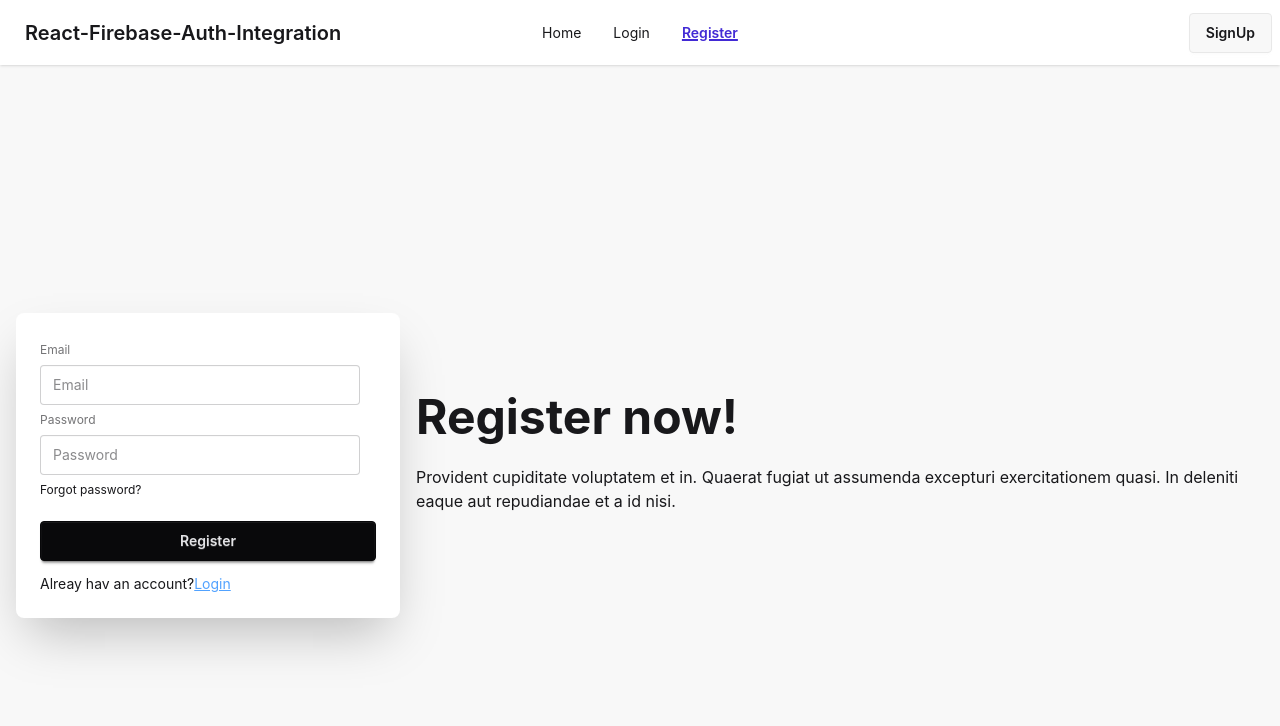
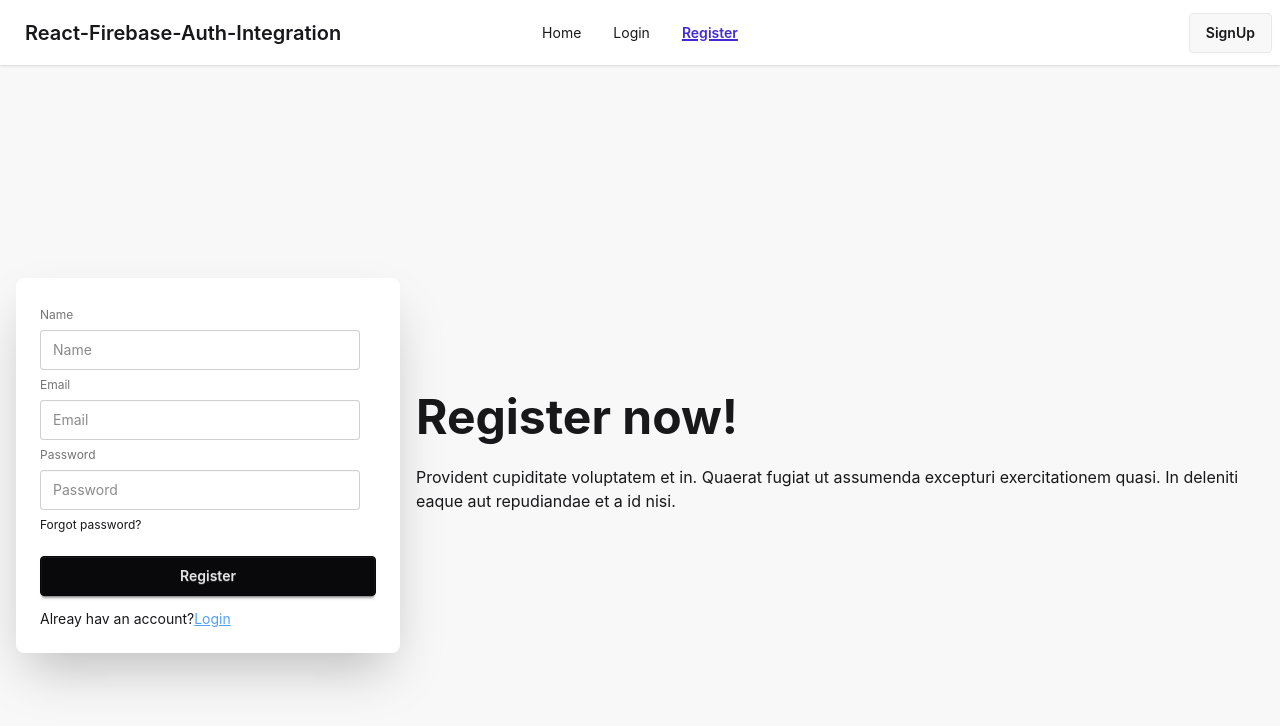
Before and after one commit to shoumyo/react-firebase-auth-integration, a React (Vite) app: page /register in a window 1280 px wide. Shown: the top 726 px of the page. Built offline with nearby package versions, Linux system fonts and the light colour scheme.

Commit message:
feat: add name input field to registration form

```diff
--- a/src/Components/Register/Register.jsx
+++ b/src/Components/Register/Register.jsx
@@ -32,6 +32,8 @@ const Register = () => {
           <div className="card-body">
             <form onSubmit={handleRegister}>
               <fieldset className="fieldset">
+                <label className="label">Name</label>
+                <input type="text" name='name' className="input" placeholder="Name" />
                 <label className="label">Email</label>
                 <input type="email" name='email' className="input" placeholder="Email" />
                 <label className="label">Password</label>
```
